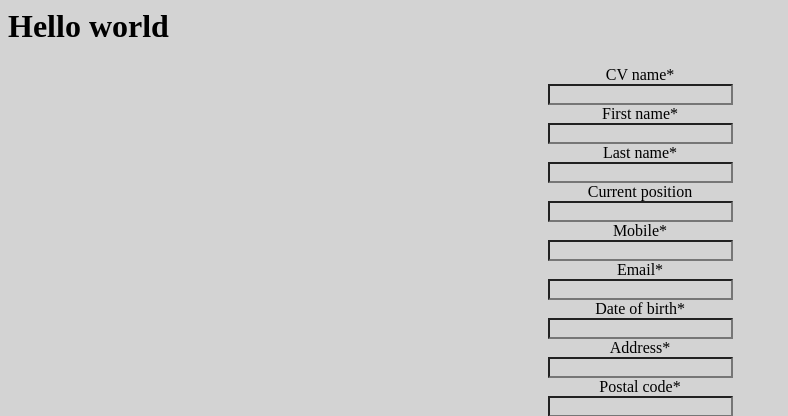
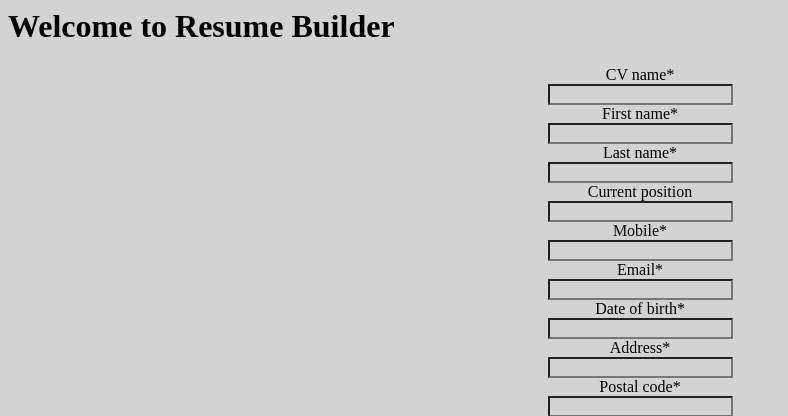
Before and after one commit to Piterr1995/Free-Resume-Builder, a Django app: page / in a window 1280 px wide. Shown: the top 416 px of the page, without its empty margins (0-788 px from the left). Run offline with Django 3.2, Linux system fonts and the light colour scheme; some libraries are stand-ins or nearby versions.

Commit message:
Changed h1 in index

```diff
--- a/myresume/tempresume/templates/tempresume/index.html
+++ b/myresume/tempresume/templates/tempresume/index.html
@@ -4,7 +4,7 @@
 {% load static %}
 
 {% block content %}
-    <h1>Hello world</h1>
+    <h1>Welcome to Resume Builder</h1>
 
     <form action="." method="post">
         {{ personal_info_form|crispy }}
```
